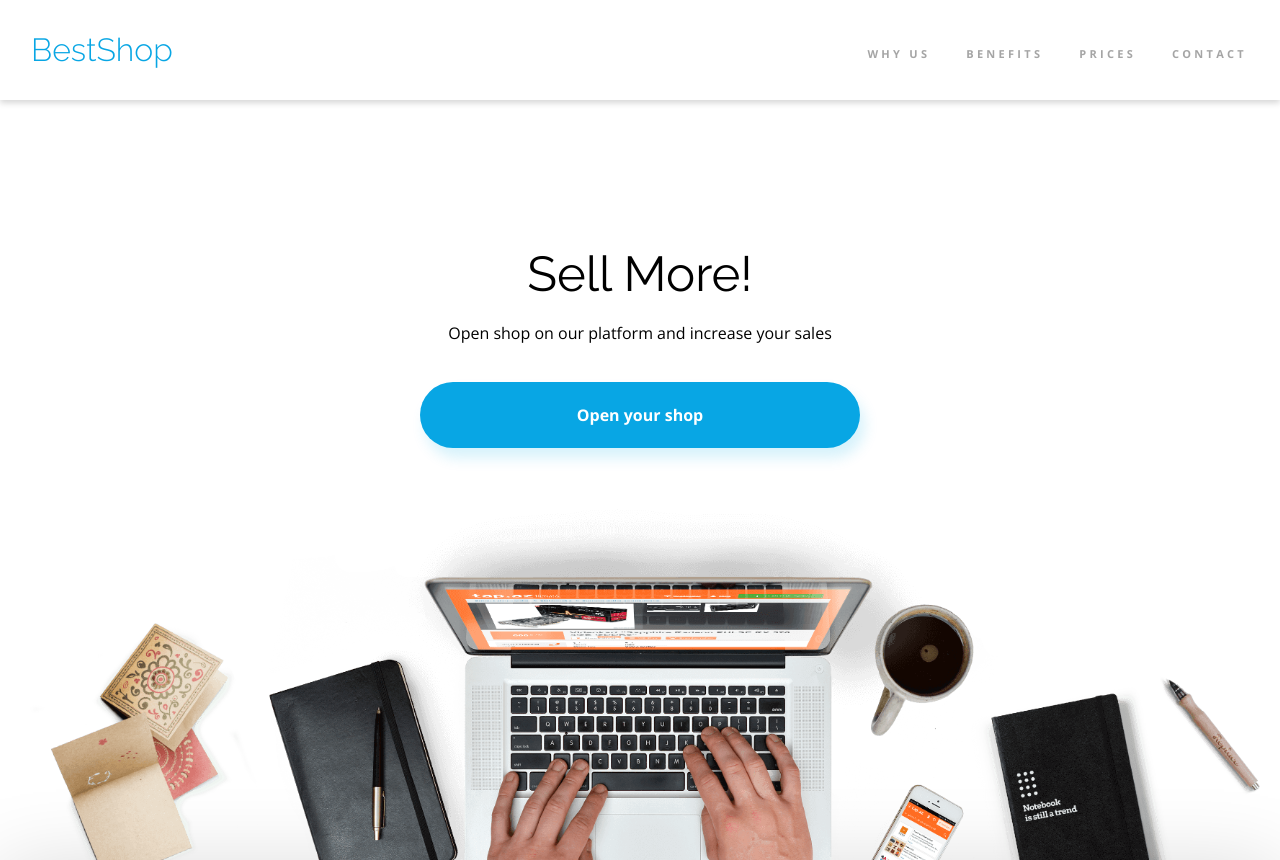
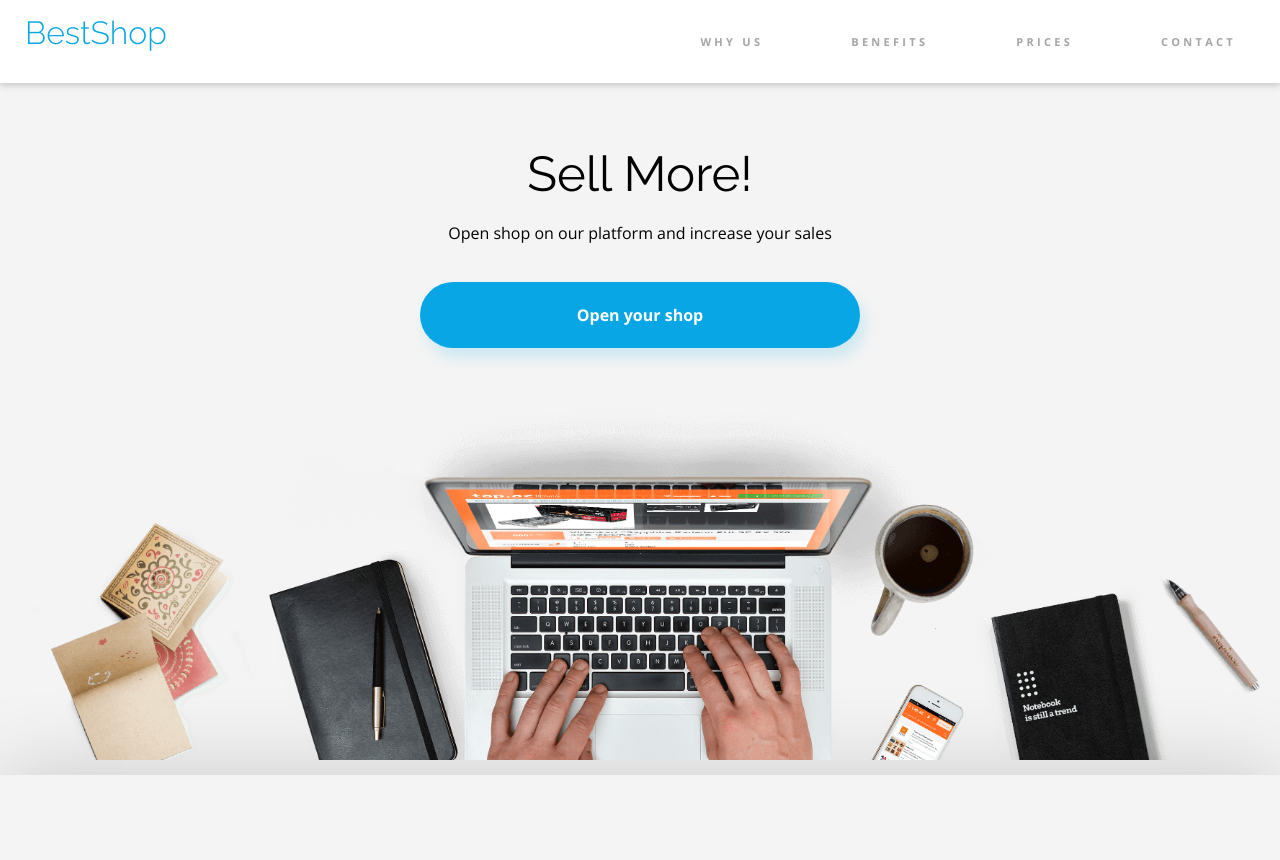
Before and after one commit to propanibutan/best-shop-workshop, a website: page index.html in a window 1280 px wide. Shown: the top 860 px of the page. Drawn offline with nearby package versions, Linux system fonts and the light colour scheme.

Commit message:
dobra nowa nawigacja z headerem

```diff
--- a/index.html
+++ b/index.html
@@ -12,20 +12,16 @@
     <link rel="stylesheet" href="css/main.css">
 </head>
 <body>
-    <header class="page-header">
-        <div class="container">
-            <div class="page-header-logo">
-                <p>BestShop</p>
-            </div>
-            <nav class="page-menu">
-                <ul class="page-menu__list">
-                    <li><a class="page-menu__list-link" href="#">Why us</a></li>
-                    <li><a class="page-menu__list-link" href="#">Benefits</a></li>
-                    <li><a class="page-menu__list-link" href="#">Prices</a></li>
-                    <li><a class="page-menu__list-link" href="#">Contact</a></li>
-                </ul>
-            </nav>
-        </div>
+    <header class="header">
+        <a href="" class="logo">BestShop</a>
+        <input class="menu-btn" type="checkbox" id="menu-btn" />
+        <label class="menu-icon" for="menu-btn"><span class="navicon"></span></label>
+        <ul class="menu">
+            <li><a href="#work">Why us</a></li>
+            <li><a href="#about">Benefits</a></li>
+            <li><a href="#careers">Prices</a></li>
+            <li><a href="#contact">Contact</a></li>
+        </ul>
     </header>
     <section class="opening container">
         <h1 class="opening-header">Sell More!</h1>
--- a/scss/elements/_navigation.scss
+++ b/scss/elements/_navigation.scss
@@ -1,42 +1,160 @@
 @import "../settings/_root.scss";
 @import "../settings/_mixins.scss";
 
-
-.page-header > .container {
-  justify-content: space-between;
-  box-shadow: 0 3px 6px $color-gray-2;
-  align-items: center;
-  height: 100%;
+body {
+  margin: 0;
+  background-color: #f4f4f4;
 }
 
-.page-header-logo {
-  color: $color-blue-1;
-  font-family: 'Raleway', sans-serif;
-  font-weight: 300;
-  font-size: 32px;
-  line-height: 37px;
-  /*Tutaj margines jest 16px bo mi nie wyglada dobrze jak jest bez marginesu*/
-  margin: 16px 0 17px 16px;
+a {
+  color: #000;
 }
 
-.page-menu__list {
-  display: flex;
+/* header */
+
+.header {
+  background-color: #fff;
+  box-shadow: 0 3px 6px $color-gray-2;
+  position: fixed;
+  width: 100%;
+  z-index: 3;
 }
 
-.page-menu__list-link {
-  display: inline-block;
+.header ul {
+  margin: 0;
+  padding: 0;
+  list-style: none;
+  overflow: hidden;
+  background-color: #fff;
+}
+
+.header li a {
+  display: block;
   text-decoration: none;
   text-transform: uppercase;
-  text-align: center;
   color: $color-gray-3;
   font-weight: bold;
   font-size: 11px;
   line-height: 15px;
   letter-spacing: 3.28px;
-  padding: 28px 18px 22px;
+  margin: 14px;
 }
 
-.page-menu__list-link:hover {
+.header li a:hover,
+.header .menu-btn:hover {
+  background-color: #f4f4f4;
   color: $color-black;
-  border-bottom: 4px solid $color-blue-1;
+  font-weight: 800;
 }
+
+
+.header .logo {
+  display: block;
+  float: left;
+  font-family: 'Raleway', sans-serif;
+  font-weight: 300;
+  font-size: 32px;
+  padding: 17px 25px;
+  text-decoration: none;
+  color: $color-blue-1;
+}
+
+/* menu */
+
+.header .menu {
+  clear: both;
+  max-height: 0;
+  transition: max-height .2s ease-out;
+  margin-left: 15px;
+}
+
+/* menu icon */
+
+.header .menu-icon {
+  cursor: pointer;
+  display: inline-block;
+  float: right;
+  padding: 28px 25px;
+  position: relative;
+  user-select: none;
+}
+
+.header .menu-icon .navicon {
+  background: $color-blue-2;
+  display: block;
+  height: 2px;
+  position: relative;
+  transition: background .2s ease-out;
+  width: 18px;
+}
+
+.header .menu-icon .navicon:before,
+.header .menu-icon .navicon:after {
+  background: $color-blue-2;
+  content: '';
+  display: block;
+  height: 100%;
+  position: absolute;
+  transition: all .2s ease-out;
+  width: 100%;
+}
+
+.header .menu-icon .navicon:before {
+  top: 5px;
+}
+
+.header .menu-icon .navicon:after {
+  top: -5px;
+}
+
+/* menu btn */
+
+.header .menu-btn {
+  display: none;
+}
+
+.header .menu-btn:checked ~ .menu {
+  max-height: 240px;
+}
+
+.header .menu-btn:checked ~ .menu-icon .navicon {
+  background: transparent;
+}
+
+.header .menu-btn:checked ~ .menu-icon .navicon:before {
+  transform: rotate(-45deg);
+}
+
+.header .menu-btn:checked ~ .menu-icon .navicon:after {
+  transform: rotate(45deg);
+}
+
+.header .menu-btn:checked ~ .menu-icon:not(.steps) .navicon:before,
+.header .menu-btn:checked ~ .menu-icon:not(.steps) .navicon:after {
+  top: 0;
+}
+
+/* 48em = 768px */
+
+@media (min-width: 48em) {
+  .header li {
+    float: left;
+  }
+  .header li a {
+    padding: 20px 30px;
+  }
+
+  .header li a:hover {
+    color: $color-black;
+    border-bottom: 4px solid $color-blue-1;
+  }
+
+  .header .menu {
+    clear: none;
+    float: right;
+    max-height: none;
+  }
+  .header .menu-icon {
+    display: none;
+  }
+}
```
Also changed, not shown: css/main.css, 1 other file.
